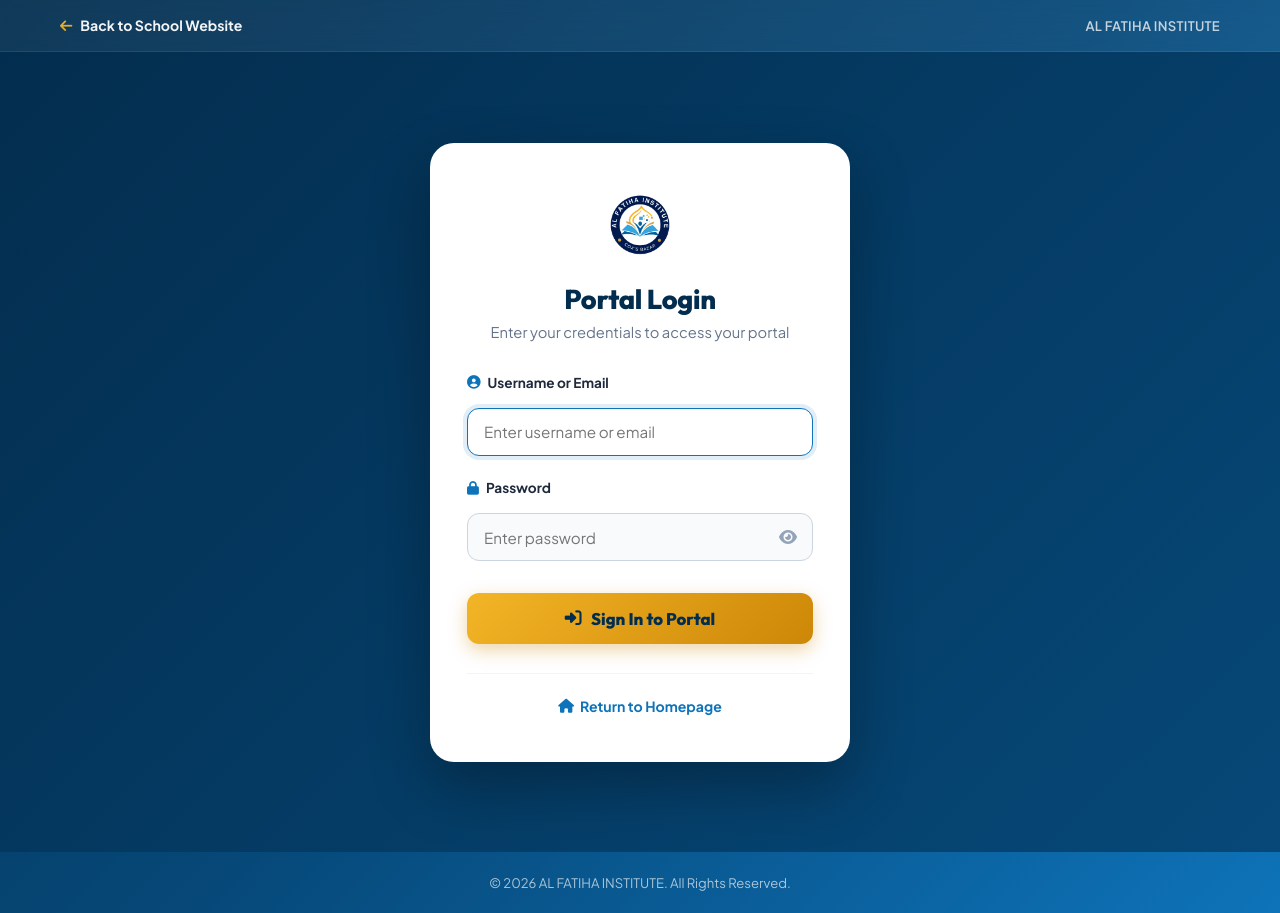
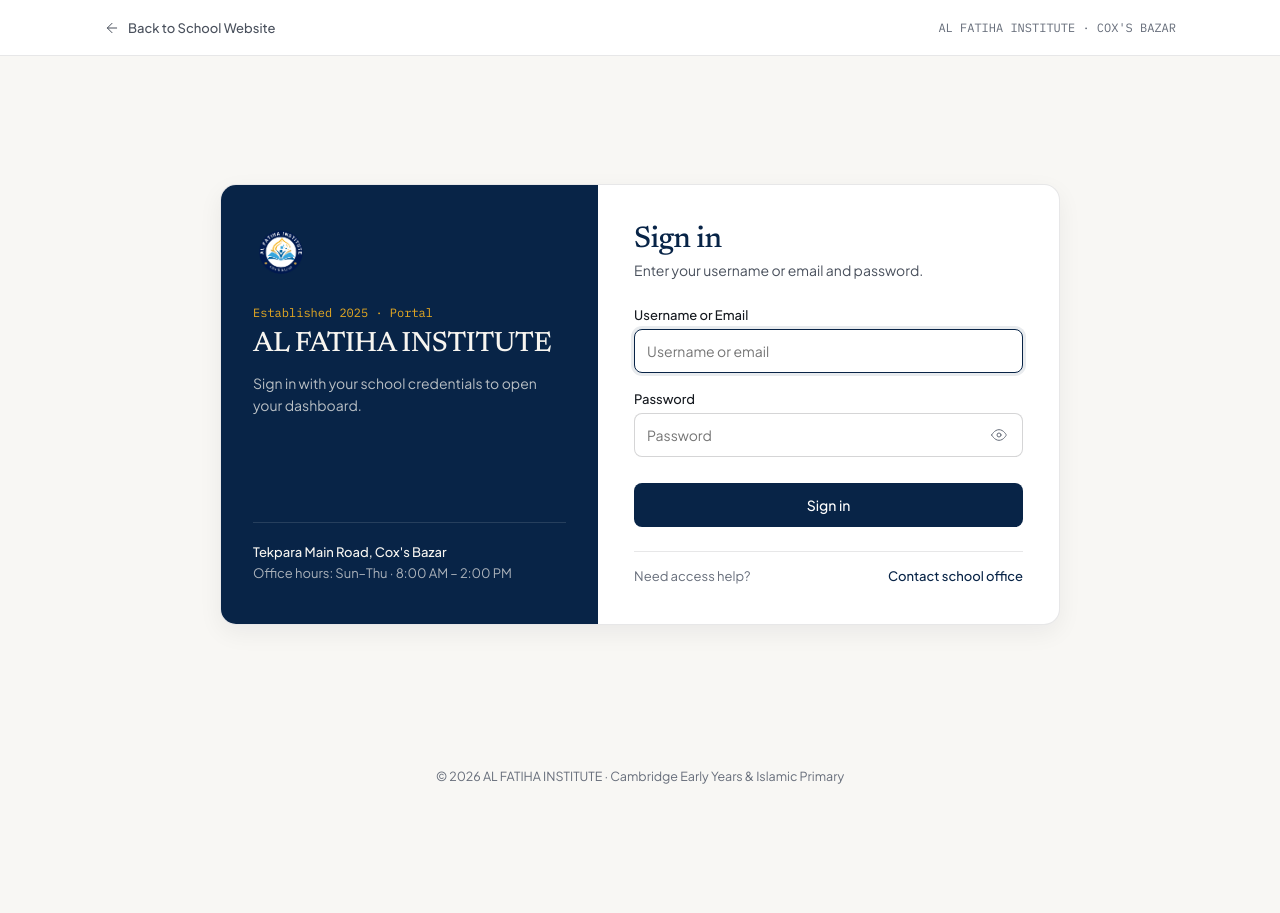
Before and after one commit to snshakibnurcse/Al-Fatiha-Institute, a PHP site: page /dev/login.php in a window 1280 px wide. After the commit the page ends 784 px from the top, so only its background shows below. Run offline with PHP 8.4, Linux system fonts and the light colour scheme; data comes from the database, SQL or seed files in the repository; data that the repository does not hold is empty; some libraries are stand-ins or nearby versions.

Commit message:
style: Step 2 unslop redesign of unified login page

```diff
--- a/login.php
+++ b/login.php
@@ -103,251 +103,436 @@ if ($_SERVER['REQUEST_METHOD'] === 'POST' && isset($_POST['login'])) {
   <meta name="description" content="Unified Login Portal for AL FATIHA INSTITUTE">
   <link rel="preconnect" href="https://fonts.googleapis.com">
   <link rel="preconnect" href="https://fonts.gstatic.com" crossorigin>
-  <link href="https://fonts.googleapis.com/css2?family=Outfit:wght@300;400;500;600;700;800&family=Plus+Jakarta+Sans:wght@400;500;600;700&display=swap" rel="stylesheet">
-  <link rel="stylesheet" href="https://cdnjs.cloudflare.com/ajax/libs/font-awesome/6.4.0/css/all.min.css">
-  <link rel="stylesheet" href="assets/css/style.css">
-  <link rel="stylesheet" href="assets/css/admin.css">
+  <link href="https://fonts.googleapis.com/css2?family=IBM+Plex+Mono:wght@400;500&family=Newsreader:opsz,wght@6..72,400;6..72,500&family=Plus+Jakarta+Sans:wght@400;500;600&display=swap" rel="stylesheet">
   <link rel="icon" type="image/png" href="assets/images/logo.png?v=2">
   <style>
+    :root {
+      --navy-deep: #061c38;
+      --navy: #082447;
+      --accent-gold: #e5a922;
+      --accent-gold-dark: #9a6704;
+      --bg-body: #f8f7f4;
+      --bg-surface: #ffffff;
+      --bg-raised: #f1efe9;
+      --text-main: #161a20;
+      --text-secondary: #4a515d;
+      --text-muted: #666d7a;
+      --border-color: rgba(22, 26, 32, 0.1);
+      --border-strong: rgba(22, 26, 32, 0.18);
+      --ease: cubic-bezier(0.22, 1, 0.36, 1);
+    }
+
+    *, *::before, *::after {
+      box-sizing: border-box;
+      margin: 0;
+      padding: 0;
+    }
+
     body {
-      background: linear-gradient(135deg, #032d4e 0%, #064878 50%, #0e73b9 100%);
+      background-color: var(--bg-body);
+      color: var(--text-main);
+      font-family: 'Plus Jakarta Sans', -apple-system, BlinkMacSystemFont, sans-serif;
       min-height: 100vh;
       display: flex;
       flex-direction: column;
       justify-content: space-between;
-      margin: 0;
-      font-family: 'Plus Jakarta Sans', sans-serif;
+      -webkit-font-smoothing: antialiased;
     }
+
+    a {
+      color: inherit;
+      text-decoration: none;
+      transition: color 150ms var(--ease), border-color 150ms var(--ease), background-color 150ms var(--ease);
+    }
+
+    /* Top Utility Header */
+    .auth-topbar {
+      background: var(--bg-surface);
+      border-bottom: 1px solid var(--border-color);
+      height: 56px;
+      display: flex;
+      align-items: center;
+    }
+
+    .auth-topbar-inner {
+      width: 100%;
+      max-width: 1120px;
+      margin: 0 auto;
+      padding: 0 24px;
+      display: flex;
+      justify-content: space-between;
+      align-items: center;
+      gap: 16px;
+    }
+
+    .back-link {
+      display: inline-flex;
+      align-items: center;
+      gap: 8px;
+      font-size: 13px;
+      font-weight: 500;
+      color: var(--text-secondary);
+    }
+
+    .back-link:hover {
+      color: var(--navy);
+    }
+
+    .topbar-meta {
+      font-family: 'IBM Plex Mono', monospace;
+      font-size: 12px;
+      color: var(--text-muted);
+    }
+
+    /* Main Split Card */
     .auth-wrapper {
-      padding: 3rem 1.25rem;
+      flex: 1;
       display: flex;
+      align-items: center;
       justify-content: center;
-      align-items: center;
-      flex-grow: 1;
+      padding: 40px 24px;
     }
-    .unified-auth-card {
-      background: #ffffff;
-      border-radius: 24px;
+
+    .auth-shell {
       width: 100%;
-      max-width: 420px;
-      padding: 2.75rem 2.25rem;
-      box-shadow: 0 25px 60px rgba(0, 0, 0, 0.3);
-      text-align: center;
-      position: relative;
-      border: 1px solid rgba(255, 255, 255, 0.4);
+      max-width: 840px;
+      background: var(--bg-surface);
+      border: 1px solid var(--border-color);
+      border-radius: 16px;
+      box-shadow: 0 8px 24px rgba(10, 20, 36, 0.06);
+      overflow: hidden;
+      display: grid;
+      grid-template-columns: 0.9fr 1.1fr;
     }
-    .auth-logo {
-      height: 76px;
-      width: auto;
-      margin: 0 auto 1.2rem auto;
+
+    /* Left Identity Panel */
+    .auth-aside {
+      background: var(--navy);
+      color: #f7f5f0;
+      padding: 40px 32px;
+      display: flex;
+      flex-direction: column;
+      justify-content: space-between;
+      gap: 32px;
+    }
+
+    .aside-logo {
+      width: 56px;
+      height: 56px;
+      object-fit: contain;
+      margin-bottom: 20px;
+    }
+
+    .aside-eyebrow {
       display: block;
-      transition: transform 0.25s ease;
+      font-family: 'IBM Plex Mono', monospace;
+      font-size: 12px;
+      color: var(--accent-gold);
+      margin-bottom: 8px;
     }
-    .auth-logo:hover {
-      transform: scale(1.04);
+
+    .aside-title {
+      font-family: 'Newsreader', Georgia, serif;
+      font-size: 28px;
+      font-weight: 500;
+      line-height: 1.15;
+      letter-spacing: -0.02em;
+      color: #f7f5f0;
+      margin-bottom: 12px;
     }
-    .unified-auth-card h2 {
-      font-family: 'Outfit', sans-serif;
-      font-size: 1.7rem;
-      color: #032d4e;
-      margin: 0 0 0.4rem 0;
-      font-weight: 800;
-      letter-spacing: -0.3px;
+
+    .aside-desc {
+      font-size: 14px;
+      line-height: 1.6;
+      color: rgba(247, 245, 240, 0.74);
     }
-    .unified-auth-card .subtitle {
-      color: #64748b;
-      font-size: 0.92rem;
-      margin: 0 0 1.8rem 0;
+
+    .aside-footer {
+      padding-top: 20px;
+      border-top: 1px solid rgba(255, 255, 255, 0.12);
+      font-size: 13px;
+      color: rgba(247, 245, 240, 0.68);
+      line-height: 1.5;
+    }
+
+    .aside-footer strong {
+      display: block;
+      font-weight: 500;
+      color: #f7f5f0;
+      margin-bottom: 2px;
+    }
+
+    /* Right Form Panel */
+    .auth-form-panel {
+      padding: 40px 36px;
+      display: flex;
+      flex-direction: column;
+      justify-content: center;
+    }
+
+    .auth-form-panel h1 {
+      font-family: 'Newsreader', Georgia, serif;
+      font-size: 30px;
+      font-weight: 500;
+      letter-spacing: -0.02em;
+      color: var(--navy);
+      margin-bottom: 6px;
+    }
+
+    .auth-subtitle {
+      font-size: 14px;
+      color: var(--text-secondary);
+      margin-bottom: 28px;
+    }
+
+    .alert-error {
+      background: #fef2f2;
+      color: #b91c1c;
+      border: 1px solid rgba(220, 38, 38, 0.25);
+      padding: 12px 14px;
+      border-radius: 8px;
+      margin-bottom: 20px;
+      font-size: 13.5px;
+      display: flex;
+      align-items: flex-start;
+      gap: 10px;
       line-height: 1.45;
     }
+
+    .alert-error svg {
+      flex-shrink: 0;
+      margin-top: 2px;
+    }
+
     .form-group {
-      text-align: left;
-      margin-bottom: 1.35rem;
+      margin-bottom: 18px;
     }
+
     .form-group label {
-      display: flex;
-      align-items: center;
-      gap: 7px;
-      font-weight: 700;
-      font-size: 0.85rem;
-      color: #1e293b;
-      margin-bottom: 0.5rem;
+      display: block;
+      font-size: 13px;
+      font-weight: 500;
+      color: var(--text-main);
+      margin-bottom: 6px;
     }
+
     .input-wrapper {
       position: relative;
       display: flex;
       align-items: center;
     }
+
     .form-control {
       width: 100%;
-      padding: 0.85rem 1rem;
-      border: 1.5px solid #cbd5e1;
-      border-radius: 12px;
-      font-size: 0.95rem;
+      height: 44px;
+      padding: 0 12px;
+      border: 1px solid var(--border-strong);
+      border-radius: 8px;
+      font-size: 14px;
       font-family: inherit;
-      background: #f8fafc;
-      color: #0f172a;
-      transition: all 0.2s ease;
-      box-sizing: border-box;
+      background: var(--bg-surface);
+      color: var(--text-main);
+      transition: border-color 150ms var(--ease), box-shadow 150ms var(--ease);
     }
+
     .form-control:focus {
       outline: none;
-      background: #ffffff;
-      border-color: #0e73b9;
-      box-shadow: 0 0 0 4px rgba(14, 115, 185, 0.12);
+      border-color: var(--navy);
+      box-shadow: 0 0 0 3px rgba(8, 36, 71, 0.09);
     }
+
     .password-toggle-btn {
       position: absolute;
-      right: 12px;
+      right: 10px;
+      width: 28px;
+      height: 28px;
       background: transparent;
       border: none;
-      color: #94a3b8;
+      color: var(--text-muted);
       cursor: pointer;
-      font-size: 1rem;
-      padding: 4px;
       display: flex;
       align-items: center;
       justify-content: center;
-      transition: color 0.2s ease;
+      border-radius: 4px;
     }
+
     .password-toggle-btn:hover {
-      color: #0e73b9;
+      color: var(--navy);
     }
+
     .btn-login {
       width: 100%;
-      background: linear-gradient(135deg, #f3b527 0%, #cd8707 100%);
-      color: #032d4e;
-      font-family: 'Outfit', sans-serif;
-      font-weight: 800;
-      font-size: 1.05rem;
-      padding: 0.95rem;
+      height: 44px;
+      background: var(--navy);
+      color: #ffffff;
+      font-family: inherit;
+      font-weight: 500;
+      font-size: 14px;
       border: none;
-      border-radius: 12px;
+      border-radius: 8px;
       cursor: pointer;
-      transition: all 0.25s ease;
-      box-shadow: 0 6px 18px rgba(205, 135, 7, 0.35);
-      margin-top: 0.6rem;
+      margin-top: 8px;
       display: inline-flex;
       align-items: center;
       justify-content: center;
-      gap: 0.6rem;
+      transition: background-color 150ms var(--ease), transform 150ms var(--ease);
     }
+
     .btn-login:hover {
-      background: linear-gradient(135deg, #e5a71a 0%, #ba7703 100%);
-      transform: translateY(-2px);
-      box-shadow: 0 10px 24px rgba(205, 135, 7, 0.45);
+      background: var(--navy-deep);
     }
+
     .btn-login:active {
-      transform: translateY(0);
+      transform: scale(0.98);
     }
-    .login-footer-link {
-      margin-top: 1.8rem;
-      padding-top: 1.25rem;
-      border-top: 1px solid #f1f5f9;
-      font-size: 0.88rem;
+
+    .auth-footer-note {
+      margin-top: 24px;
+      padding-top: 16px;
+      border-top: 1px solid var(--border-color);
+      font-size: 13px;
+      color: var(--text-muted);
+      display: flex;
+      align-items: center;
+      justify-content: space-between;
+      gap: 12px;
     }
-    .login-footer-link a {
-      color: #0e73b9;
-      text-decoration: none;
-      font-weight: 700;
-      display: inline-flex;
-      align-items: center;
-      gap: 6px;
-      transition: color 0.2s ease;
+
+    .auth-footer-note a {
+      color: var(--navy);
+      font-weight: 500;
     }
-    .login-footer-link a:hover {
-      color: #032d4e;
+
+    .auth-footer-note a:hover {
       text-decoration: underline;
     }
-    @media (max-width: 480px) {
-      .unified-auth-card {
-        padding: 2.2rem 1.5rem;
-        border-radius: 20px;
+
+    .page-footer {
+      text-align: center;
+      padding: 16px 24px;
+      color: var(--text-muted);
+      font-size: 12.5px;
     }
-      .unified-auth-card h2 {
-        font-size: 1.5rem;
+
+    @media (max-width: 760px) {
+      .auth-shell {
+        grid-template-columns: 1fr;
+        max-width: 440px;
+      }
+
+      .auth-aside {
+        padding: 28px 24px;
+        gap: 16px;
+      }
+
+      .aside-footer {
+        display: none;
+      }
+
+      .auth-form-panel {
+        padding: 28px 24px;
+      }
+
+      .topbar-meta {
+        display: none;
       }
     }
   </style>
 </head>
 <body>
 
-  <!-- Minimal Top Header -->
-  <header style="background: rgba(255,255,255,0.06); backdrop-filter: blur(10px); padding: 0.9rem 0; border-bottom: 1px solid rgba(255,255,255,0.08);">
-    <div class="container" style="display: flex; justify-content: space-between; align-items: center; max-width: 1200px; margin: 0 auto; padding: 0 1.25rem;">
-      <a href="./" style="color: #ffffff; text-decoration: none; font-weight: 700; font-size: 0.88rem; display: inline-flex; align-items: center; gap: 0.5rem; opacity: 0.95;">
-        <i class="fas fa-arrow-left" style="color: #f3b527;"></i> Back to School Website
+  <!-- Top Navigation -->
+  <header class="auth-topbar">
+    <div class="auth-topbar-inner">
+      <a href="./" class="back-link">
+        <svg width="16" height="16" viewBox="0 0 24 24" fill="none" stroke="currentColor" stroke-width="1.5" stroke-linecap="round" stroke-linejoin="round" aria-hidden="true"><line x1="19" y1="12" x2="5" y2="12"/><polyline points="12 19 5 12 12 5"/></svg>
+        Back to School Website
       </a>
-      <span style="color: rgba(255,255,255,0.75); font-size: 0.82rem; font-weight: 600; letter-spacing: 0.3px;">
-        AL FATIHA INSTITUTE
-      </span>
+      <span class="topbar-meta">AL FATIHA INSTITUTE · COX'S BAZAR</span>
     </div>
   </header>
 
-  <!-- Clean Auth Card Section -->
-  <div class="auth-wrapper">
-    <div class="unified-auth-card">
+  <!-- Main Sign-In Container -->
+  <main class="auth-wrapper">
+    <div class="auth-shell">
+      <aside class="auth-aside">
+        <div>
           <a href="./" title="AL FATIHA INSTITUTE">
-        <img src="assets/images/logo.png?v=2" alt="AL FATIHA INSTITUTE Logo" class="auth-logo">
+            <img src="assets/images/logo.png?v=2" alt="AL FATIHA INSTITUTE Crest" class="aside-logo">
           </a>
-      <h2>Portal Login</h2>
-      <p class="subtitle">Enter your credentials to access your portal</p>
+          <span class="aside-eyebrow">Established 2025 · Portal</span>
+          <h2 class="aside-title">AL FATIHA INSTITUTE</h2>
+          <p class="aside-desc">
+            Sign in with your school credentials to open your dashboard.
+          </p>
+        </div>
+
+        <div class="aside-footer">
+          <strong>Tekpara Main Road, Cox's Bazar</strong>
+          <span>Office hours: Sun–Thu · 8:00 AM – 2:00 PM</span>
+        </div>
+      </aside>
+
+      <section class="auth-form-panel">
+        <h1>Sign in</h1>
+        <p class="auth-subtitle">Enter your username or email and password.</p>
 
         <?php if ($error): ?>
-        <div class="alert-msg alert-danger" style="background: #fef2f2; color: #b91c1c; border: 1.5px solid #fecaca; padding: 0.8rem 1rem; border-radius: 12px; margin-bottom: 1.35rem; font-size: 0.86rem; font-weight: 600; text-align: left; display: flex; align-items: center; gap: 8px;">
-          <i class="fas fa-exclamation-circle" style="font-size: 1rem; flex-shrink: 0;"></i>
+          <div class="alert-error" role="alert">
+            <svg width="16" height="16" viewBox="0 0 24 24" fill="none" stroke="currentColor" stroke-width="1.5" stroke-linecap="round" stroke-linejoin="round" aria-hidden="true"><circle cx="12" cy="12" r="10"/><line x1="12" y1="8" x2="12" y2="12"/><line x1="12" y1="16" x2="12.01" y2="16"/></svg>
             <span><?= htmlspecialchars($error) ?></span>
           </div>
         <?php endif; ?>
 
         <form method="POST" action="">
           <div class="form-group">
-          <label for="username"><i class="fas fa-user-circle" style="color: #0e73b9;"></i> Username or Email</label>
+            <label for="username">Username or Email</label>
             <div class="input-wrapper">
-            <input type="text" id="username" name="username" class="form-control" placeholder="Enter username or email" required autofocus value="<?= htmlspecialchars($_POST['username'] ?? '') ?>">
+              <input type="text" id="username" name="username" class="form-control" placeholder="Username or email" required autofocus value="<?= htmlspecialchars($_POST['username'] ?? '') ?>">
             </div>
           </div>
 
           <div class="form-group">
-          <label for="password"><i class="fas fa-lock" style="color: #0e73b9;"></i> Password</label>
+            <label for="password">Password</label>
             <div class="input-wrapper">
-            <input type="password" id="password" name="password" class="form-control" placeholder="Enter password" required style="padding-right: 42px;">
+              <input type="password" id="password" name="password" class="form-control" placeholder="Password" required style="padding-right: 42px;">
               <button type="button" class="password-toggle-btn" id="passwordToggleBtn" onclick="togglePasswordVisibility()" aria-label="Toggle password visibility">
-              <i class="fas fa-eye" id="toggleIcon"></i>
+                <svg id="toggleIconShow" width="16" height="16" viewBox="0 0 24 24" fill="none" stroke="currentColor" stroke-width="1.5" stroke-linecap="round" stroke-linejoin="round"><path d="M1 12s4-8 11-8 11 8 11 8-4 8-11 8-11-8-11-8z"/><circle cx="12" cy="12" r="3"/></svg>
+                <svg id="toggleIconHide" width="16" height="16" viewBox="0 0 24 24" fill="none" stroke="currentColor" stroke-width="1.5" stroke-linecap="round" stroke-linejoin="round" style="display: none;"><path d="M17.94 17.94A10.07 10.07 0 0 1 12 20c-7 0-11-8-11-8a18.45 18.45 0 0 1 5.06-5.94M9.9 4.24A9.12 9.12 0 0 1 12 4c7 0 11 8 11 8a18.5 18.5 0 0 1-2.16 3.19m-6.72-1.07a3 3 0 1 1-4.24-4.24"/><line x1="1" y1="1" x2="23" y2="23"/></svg>
               </button>
             </div>
           </div>
 
           <button type="submit" name="login" class="btn-login">
-          <i class="fas fa-sign-in-alt"></i> Sign In to Portal
+            Sign in
           </button>
         </form>
 
-      <div class="login-footer-link">
-        <a href="./">
-          <i class="fas fa-home"></i> Return to Homepage
-        </a>
+        <div class="auth-footer-note">
+          <span>Need access help?</span>
+          <a href="contact.php">Contact school office</a>
         </div>
+      </section>
     </div>
-  </div>
+  </main>
 
-  <!-- Minimal Footer -->
-  <footer style="text-align: center; padding: 1.25rem 1rem; color: rgba(255,255,255,0.65); font-size: 0.82rem;">
-    &copy; <?= date('Y') ?> AL FATIHA INSTITUTE. All Rights Reserved.
+  <footer class="page-footer">
+    &copy; <?= date('Y') ?> AL FATIHA INSTITUTE · Cambridge Early Years &amp; Islamic Primary
   </footer>
 
   <script>
     function togglePasswordVisibility() {
       const pwd = document.getElementById('password');
-      const icon = document.getElementById('toggleIcon');
+      const iconShow = document.getElementById('toggleIconShow');
+      const iconHide = document.getElementById('toggleIconHide');
       if (pwd.type === 'password') {
         pwd.type = 'text';
-        icon.classList.remove('fa-eye');
-        icon.classList.add('fa-eye-slash');
+        iconShow.style.display = 'none';
+        iconHide.style.display = 'block';
       } else {
         pwd.type = 'password';
-        icon.classList.remove('fa-eye-slash');
-        icon.classList.add('fa-eye');
+        iconShow.style.display = 'block';
+        iconHide.style.display = 'none';
       }
     }
   </script>
```
Lines whose indentation alone changed are shown as unchanged.
